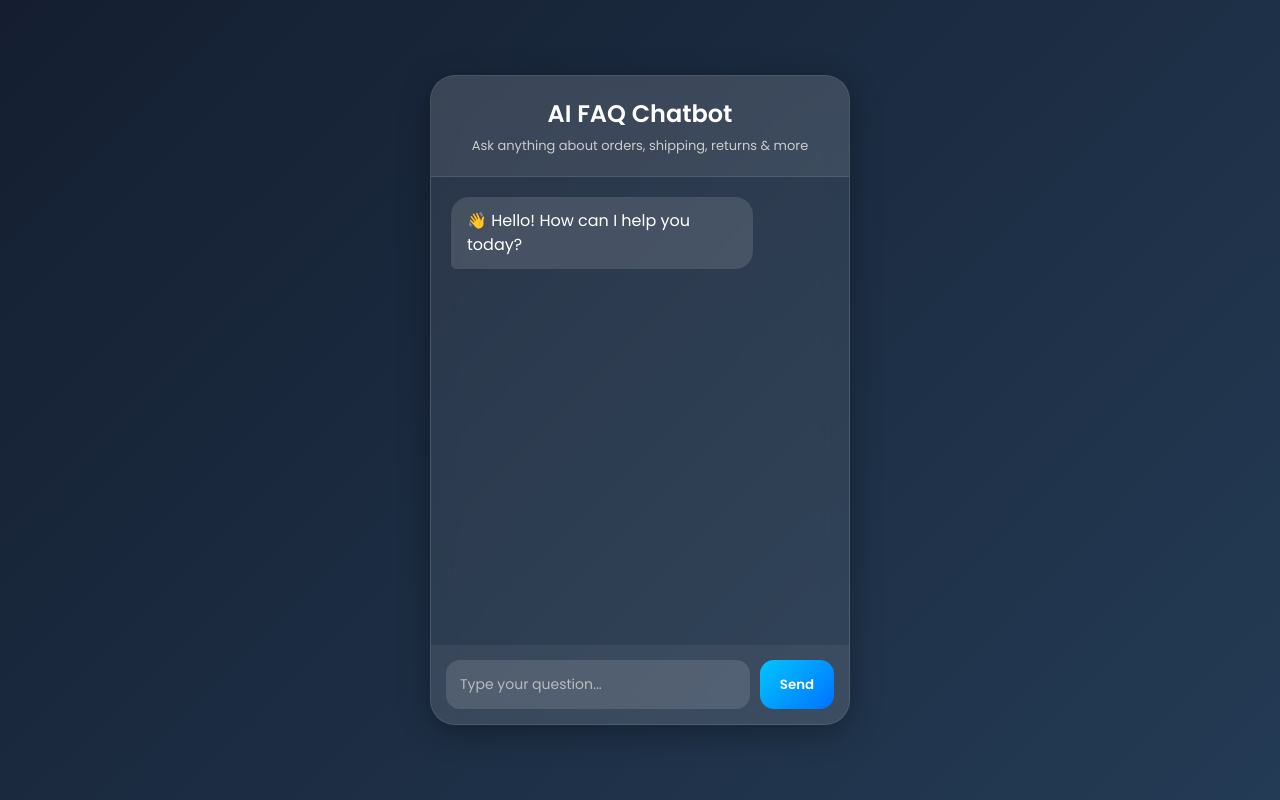
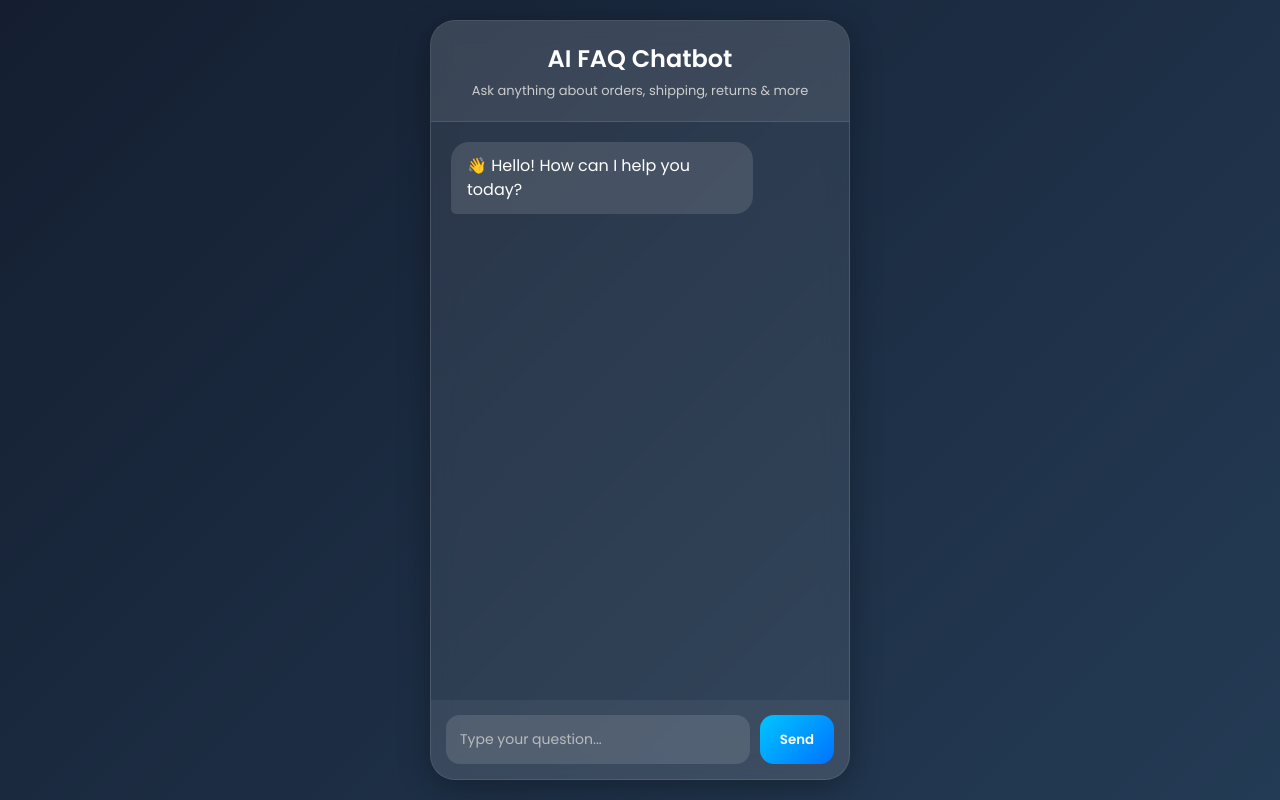
Before and after one commit to shresthk386-crypto/faq-chatbot2, a Flask app: page / in a window 1280 px wide. Run offline with Flask 3, Linux system fonts and the light colour scheme.

Commit message:
Update index.html

```diff
--- a/templates/index.html
+++ b/templates/index.html
@@ -27,11 +27,10 @@
             padding: 10px;
         }
 
-        .container {
+       .container {
             width: 100%;
             max-width: 420px;
-            height: 100%;
-            max-height: 650px;
+            height: calc(100vh - 40px);
             background: rgba(255, 255, 255, 0.08);
             backdrop-filter: blur(12px);
             border-radius: 25px;
```
